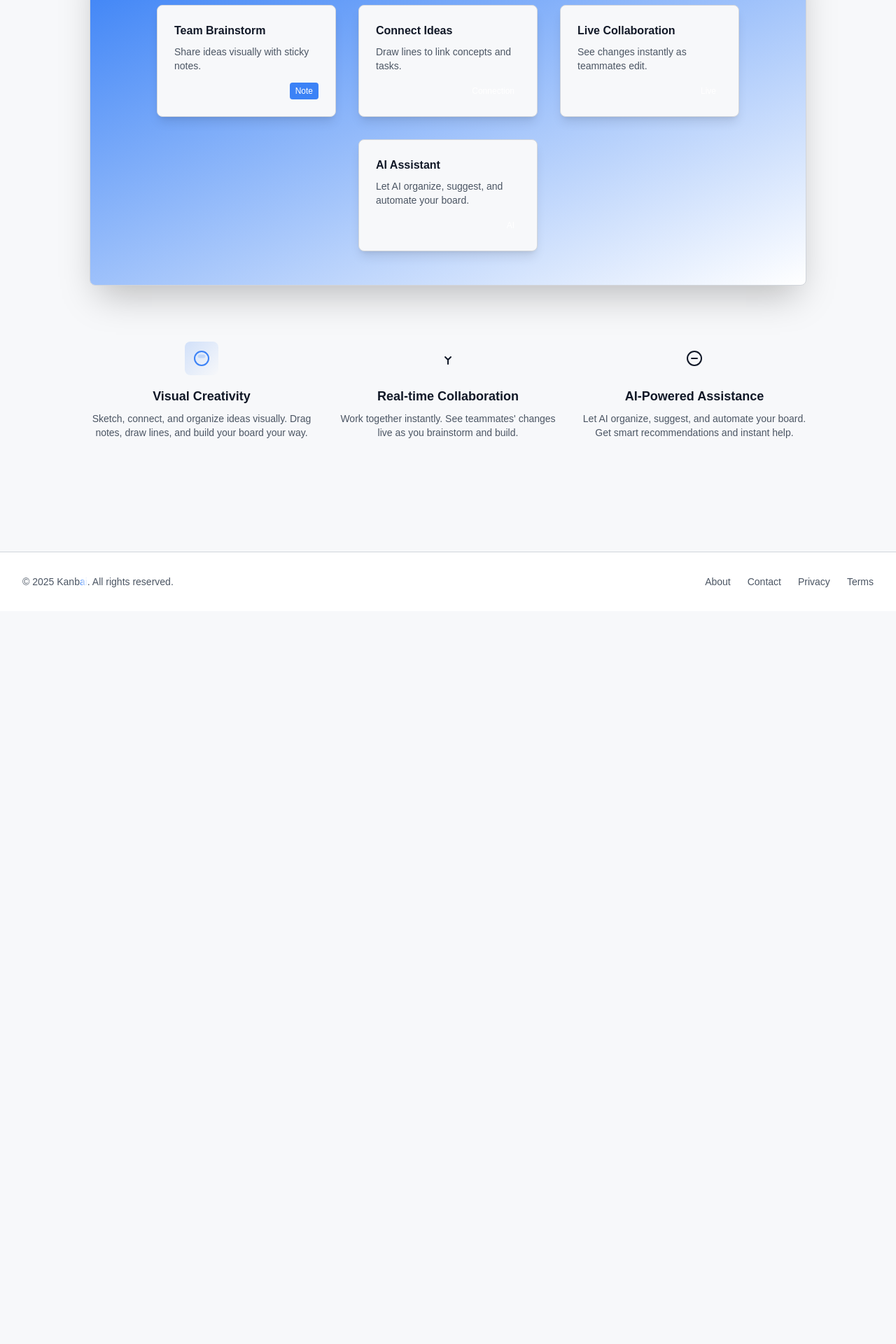
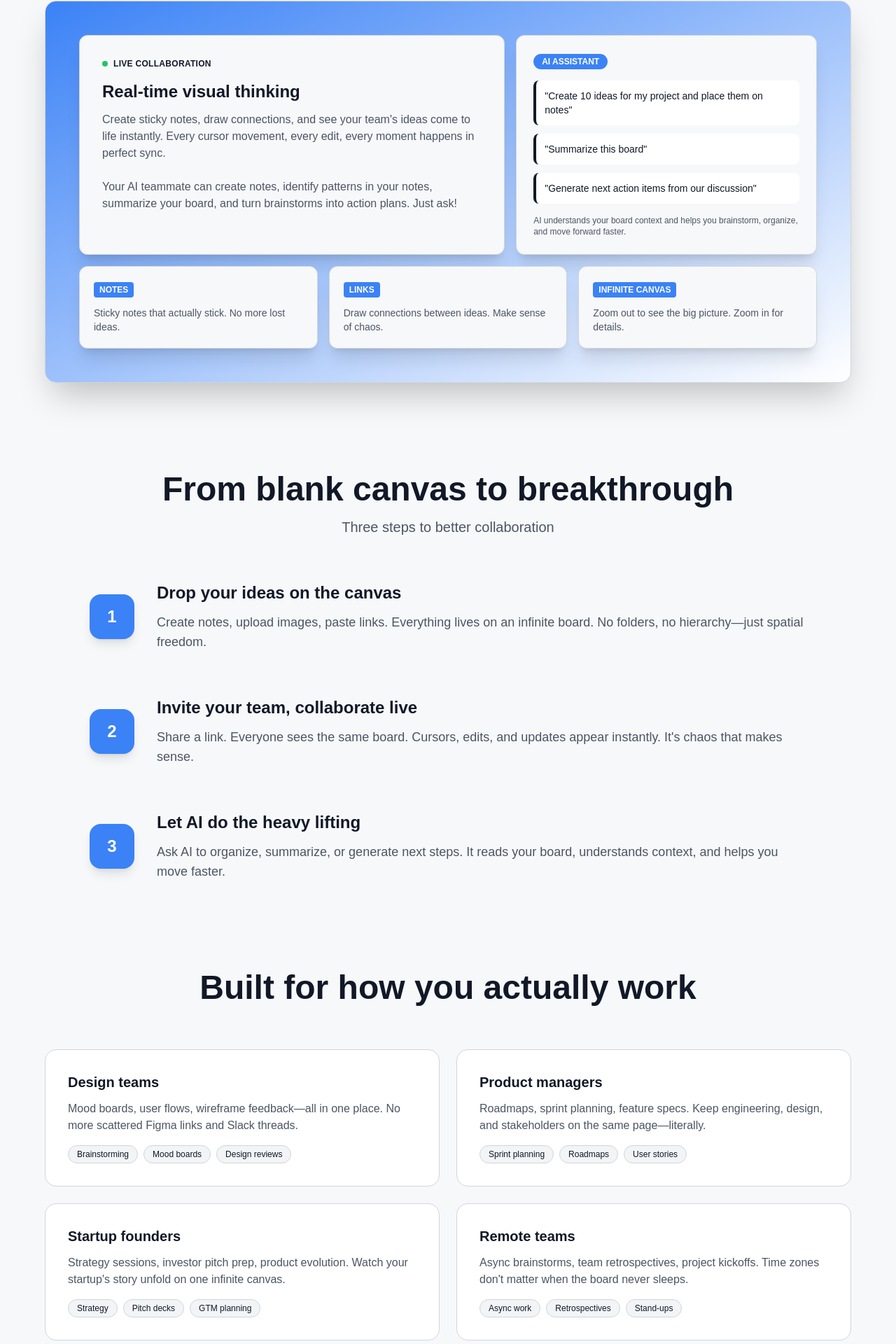
Before and after one commit to chvlpont/flowai, a Next.js app: page / in a window 1280 px wide. Shown: the part 660-2580 px from the top of the page at 70% size. Before the commit the page ends 1533 px from the top, so only its background shows below. Built offline with nearby package versions, Linux system fonts and the light colour scheme; no server answers.

Commit message:
update landing

```diff
--- a/app/page.tsx
+++ b/app/page.tsx
@@ -52,7 +52,7 @@ const HomePageContent = () => {
               {user ? (
                 <Link
                   href="/boards"
-                  className="px-5 py-2.5 bg-surface hover:bg-surface-muted border border-border hover:border-primary text-text-primary font-semibold rounded-xl transition-all"
+                  className="px-5 py-2.5 bg-surface hover:bg-muted border border-border hover:border-primary text-text-primary font-semibold rounded-xl transition-all"
                 >
                   Dashboard
                 </Link>
@@ -66,7 +66,7 @@ const HomePageContent = () => {
                   </button>
                   <button
                     onClick={() => setIsSignupOpen(true)}
-                    className="px-5 py-2.5 bg-primary hover:from-primary-hover hover:to-accent-purple text-white font-medium rounded-md transition-all duration-300 shadow-lg"
+                    className="px-5 py-2.5 bg-linear-to-r from-primary to-accent-purple hover:from-primary-hover hover:to-accent-purple text-white font-medium rounded-md transition-all duration-300 shadow-lg"
                   >
                     Get started
                   </button>
@@ -75,7 +75,7 @@ const HomePageContent = () => {
               {/* Theme Toggle Button - now next to Log in and Get started */}
               <button
                 onClick={() => setTheme(theme === "dark" ? "light" : "dark")}
-                className="p-2 text-text-secondary hover:text-text-primary hover:bg-surface-muted rounded-lg transition-all border border-transparent hover:border-border"
+                className="p-2 text-text-secondary hover:text-text-primary hover:bg-muted rounded-lg transition-all border border-transparent hover:border-border"
                 aria-label="Toggle theme"
               >
                 {theme === "dark" ? (
@@ -92,185 +92,313 @@ const HomePageContent = () => {
       {/* Hero Section */}
       <main className="flex-1 px-4 py-16 sm:py-24">
         <div className="max-w-7xl mx-auto">
-          <div className="text-center max-w-4xl mx-auto mb-16">
-            {/* Headline */}
-            <h1 className="text-4xl sm:text-5xl lg:text-6xl font-bold text-text-primary mb-6 leading-tight">
-              The next-gen AI collaboration board for creative teams
+          {/* Hero Content */}
+          <div className="text-center max-w-4xl mx-auto mb-20">
+            <h1 className="text-5xl sm:text-6xl lg:text-7xl font-bold text-text-primary mb-8 leading-[1.1]">
+              Think together.
+              <br />
+              Build faster.
             </h1>
 
-            {/* Subheadline */}
-            <p className="text-lg sm:text-xl text-text-secondary mb-8 max-w-2xl mx-auto leading-relaxed">
-              Collaborate visually, brainstorm ideas, and organize your workflow
-              together. Drag notes, connect concepts, and let AI help automate
-              and enhance your team's creativity—all in real time.
+            <p className="text-xl sm:text-2xl text-text-secondary mb-10 max-w-3xl mx-auto leading-relaxed font-light">
+              An infinite canvas where your team's best work happens. Drop
+              ideas, connect dots, let AI amplify your thinking.
             </p>
 
-            {/* CTA Button */}
-            <div className="flex justify-center items-center mb-4">
+            <div className="flex flex-col sm:flex-row justify-center items-center gap-4 mb-8">
               <button
                 onClick={() => setIsSignupOpen(true)}
-                className="px-8 py-3.5 bg-primary hover:from-primary-hover hover:to-accent-green text-white font-semibold rounded-md transition-all duration-300 shadow-lg text-base"
+                className="cursor-pointer px-8 py-4 bg-primary hover:bg-primary-hover text-white font-semibold rounded-lg transition-all duration-300 shadow-lg text-lg"
               >
-                Sign up - it's free!
+                Start collaborating free
               </button>
+            </div>
+
+            <p className="text-sm text-text-secondary">
+              No credit card • No setup time • Invite your team in seconds
+            </p>
+          </div>
+
+          {/* Interactive Demo Preview */}
+          <div className="max-w-6xl mx-auto mb-32">
+            <div className="bg-surface rounded-2xl shadow-2xl overflow-hidden border border-border">
+              <div className="relative bg-linear-to-br from-primary via-accent-purple to-accent-green p-12 min-h-[500px]">
+                {/* Asymmetric grid layout for more dynamic feel */}
+                <div className="grid grid-cols-12 gap-4 h-full">
+                  {/* Large feature card */}
+                  <div className="col-span-12 md:col-span-7 bg-background rounded-xl p-8 shadow-xl border border-border flex flex-col justify-between">
+                    <div>
+                      <div className="flex items-center gap-2 mb-4">
+                        <div className="w-2 h-2 rounded-full bg-green"></div>
+                        <span className="text-xs font-semibold text-text-primary uppercase tracking-wide">
+                          Live collaboration
+                        </span>
+                      </div>
+                      <h3 className="text-2xl font-bold text-text-primary mb-3">
+                        Real-time visual thinking
+                      </h3>
+                      <p className="text-text-secondary mb-6">
+                        Create sticky notes, draw connections, and see your
+                        team's ideas come to life instantly. Every cursor
+                        movement, every edit, every moment happens in perfect
+                        sync.
+                      </p>
+                      <p className="text-text-secondary mb-6">
+                        Your AI teammate can create notes, identify patterns in
+                        your notes, summarize your board, and turn brainstorms
+                        into action plans. Just ask!
+                      </p>
                     </div>
                   </div>
 
-          {/* Product Preview - Collaboration board */}
-          <div className="max-w-5xl mx-auto">
-            <div className="bg-surface rounded-lg shadow-2xl overflow-hidden border border-border">
-              {/* Browser-like header */}
-              <div className="bg-surface-muted border-b border-border px-4 py-3 flex items-center gap-2">
-                <div className="flex gap-2">
-                  <div className="w-3 h-3 rounded-full bg-red-400"></div>
-                  <div className="w-3 h-3 rounded-full bg-yellow-400"></div>
-                  <div className="w-3 h-3 rounded-full bg-accent-green"></div>
+                  {/* AI card */}
+                  <div className="col-span-12 md:col-span-5 bg-background rounded-xl p-6 shadow-xl border border-border">
+                    <div className="mb-4">
+                      <span className="text-xs bg-primary text-white px-3 py-1 rounded-full font-semibold">
+                        AI ASSISTANT
+                      </span>
+                    </div>
+                    <div className="space-y-3 mb-4">
+                      <div className="bg-surface rounded-lg p-3 border-l-4 border-accent-orange">
+                        <p className="text-sm font-medium text-text-primary">
+                          "Create 10 ideas for my project and place them on
+                          notes"
+                        </p>
+                      </div>
+                      <div className="bg-surface rounded-lg p-3 border-l-4 border-accent-purple">
+                        <p className="text-sm font-medium text-text-primary">
+                          "Summarize this board"
+                        </p>
+                      </div>
+                      <div className="bg-surface rounded-lg p-3 border-l-4 border-accent-green">
+                        <p className="text-sm font-medium text-text-primary">
+                          "Generate next action items from our discussion"
+                        </p>
                       </div>
                     </div>
-
-              {/* Visual Collaboration Board Preview */}
-              <div className="bg-linear-to-br from-primary via-accent-purple to-accent-green p-8 sm:p-12">
-                <div className="flex flex-wrap gap-8 justify-center items-center">
-                  {/* Sticky Notes */}
-                  <div className="bg-background rounded-lg p-6 shadow-lg border border-border w-64 h-40 flex flex-col justify-between">
-                    <div>
-                      <h3 className="font-semibold text-text-primary mb-2 text-base">
-                        Team Brainstorm
-                      </h3>
-                      <p className="text-text-secondary text-sm">
-                        Share ideas visually with sticky notes.
+                    <p className="text-xs text-text-secondary">
+                      AI understands your board context and helps you
+                      brainstorm, organize, and move forward faster.
                     </p>
                   </div>
-                    <span className="text-xs bg-primary text-white px-2 py-1 rounded self-end">
-                      Note
+
+                  {/* Quick action cards */}
+                  <div className="col-span-6 md:col-span-4 bg-background rounded-xl p-5 shadow-xl border border-border">
+                    <div className="mb-3">
+                      <span className="text-xs bg-primary text-white px-2 py-1 rounded font-semibold">
+                        NOTES
                       </span>
                     </div>
-                  {/* Connections */}
-                  <div className="bg-background rounded-lg p-6 shadow-lg border border-border w-64 h-40 flex flex-col justify-between">
-                    <div>
-                      <h3 className="font-semibold text-text-primary mb-2 text-base">
-                        Connect Ideas
-                      </h3>
-                      <p className="text-text-secondary text-sm">
-                        Draw lines to link concepts and tasks.
+                    <p className="text-sm text-text-secondary">
+                      Sticky notes that actually stick. No more lost ideas.
                     </p>
                   </div>
-                    <span className="text-xs bg-accent-purple text-white px-2 py-1 rounded self-end">
-                      Connection
+
+                  <div className="col-span-6 md:col-span-4 bg-background rounded-xl p-5 shadow-xl border border-border">
+                    <div className="mb-3">
+                      <span className="text-xs bg-primary text-white px-2 py-1 rounded font-semibold">
+                        LINKS
                       </span>
                     </div>
-                  {/* Real-time Collaboration */}
-                  <div className="bg-background rounded-lg p-6 shadow-lg border border-border w-64 h-40 flex flex-col justify-between">
-                    <div>
-                      <h3 className="font-semibold text-text-primary mb-2 text-base">
-                        Live Collaboration
-                      </h3>
-                      <p className="text-text-secondary text-sm">
-                        See changes instantly as teammates edit.
+                    <p className="text-sm text-text-secondary">
+                      Draw connections between ideas. Make sense of chaos.
                     </p>
                   </div>
-                    <span className="text-xs bg-accent-green text-white px-2 py-1 rounded self-end">
-                      Live
+
+                  <div className="col-span-12 md:col-span-4 bg-background rounded-xl p-5 shadow-xl border border-border">
+                    <div className="mb-3">
+                      <span className="text-xs bg-primary text-white px-2 py-1 rounded font-semibold">
+                        INFINITE CANVAS
                       </span>
                     </div>
-                  {/* AI Assistant */}
-                  <div className="bg-background rounded-lg p-6 shadow-lg border border-border w-64 h-40 flex flex-col justify-between">
-                    <div>
-                      <h3 className="font-semibold text-text-primary mb-2 text-base">
-                        AI Assistant
-                      </h3>
-                      <p className="text-text-secondary text-sm">
-                        Let AI organize, suggest, and automate your board.
+                    <p className="text-sm text-text-secondary">
+                      Zoom out to see the big picture. Zoom in for details.
                     </p>
-                    </div>
-                    <span className="text-xs bg-accent-orange text-white px-2 py-1 rounded self-end">
-                      AI
-                    </span>
                   </div>
                 </div>
               </div>
             </div>
           </div>
 
-          {/* Feature highlights */}
-          <div className="grid grid-cols-1 md:grid-cols-3 gap-8 max-w-5xl mx-auto mt-20">
-            <div className="text-center">
-              <div className="w-12 h-12 bg-linear-to-br from-primary/20 to-accent-purple/20 rounded-lg flex items-center justify-center mx-auto mb-4">
-                <svg
-                  className="w-6 h-6 text-primary"
-                  fill="none"
-                  stroke="currentColor"
-                  viewBox="0 0 24 24"
-                >
-                  <circle cx="12" cy="12" r="10" strokeWidth="2" />
-                  <rect
-                    x="7"
-                    y="7"
-                    width="10"
-                    height="4"
-                    rx="2"
-                    fill="currentColor"
-                    opacity="0.2"
-                  />
-                </svg>
-              </div>
-              <h3 className="font-semibold text-text-primary mb-2 text-lg">
-                Visual Creativity
-              </h3>
-              <p className="text-text-secondary text-sm">
-                Sketch, connect, and organize ideas visually. Drag notes, draw
-                lines, and build your board your way.
+          {/* How it works - Step by step */}
+          <div className="max-w-5xl mx-auto mb-32">
+            <div className="text-center mb-16">
+              <h2 className="text-4xl sm:text-5xl font-bold text-text-primary mb-4">
+                From blank canvas to breakthrough
+              </h2>
+              <p className="text-xl text-text-secondary">
+                Three steps to better collaboration
               </p>
             </div>
-            <div className="text-center">
-              <div className="w-12 h-12 bg-linear-to-br from-accent-purple/20 to-accent-purple/20 rounded-lg flex items-center justify-center mx-auto mb-4">
-                <svg
-                  className="w-6 h-6 text-accent-purple"
-                  fill="none"
-                  stroke="currentColor"
-                  viewBox="0 0 24 24"
-                >
-                  <path
-                    strokeLinecap="round"
-                    strokeLinejoin="round"
-                    strokeWidth={2}
-                    d="M12 20v-6m0 0l-4-4m4 4l4-4"
-                  />
-                </svg>
+
+            <div className="space-y-16">
+              {/* Step 1 */}
+              <div className="flex flex-col md:flex-row items-center gap-8">
+                <div className="flex-shrink-0 w-16 h-16 bg-primary text-white rounded-2xl flex items-center justify-center text-2xl font-bold shadow-lg">
+                  1
                 </div>
-              <h3 className="font-semibold text-text-primary mb-2 text-lg">
-                Real-time Collaboration
+                <div className="flex-1">
+                  <h3 className="text-2xl font-bold text-text-primary mb-3">
+                    Drop your ideas on the canvas
                   </h3>
-              <p className="text-text-secondary text-sm">
-                Work together instantly. See teammates' changes live as you
-                brainstorm and build.
+                  <p className="text-lg text-text-secondary">
+                    Create notes, upload images, paste links. Everything lives
+                    on an infinite board. No folders, no hierarchy—just spatial
+                    freedom.
                   </p>
                 </div>
-            <div className="text-center">
-              <div className="w-12 h-12 bg-linear-to-br from-accent-green/20 to-accent-green/20 rounded-lg flex items-center justify-center mx-auto mb-4">
-                <svg
-                  className="w-6 h-6 text-accent-green"
-                  fill="none"
-                  stroke="currentColor"
-                  viewBox="0 0 24 24"
-                >
-                  <circle cx="12" cy="12" r="10" strokeWidth="2" />
-                  <path
-                    strokeLinecap="round"
-                    strokeLinejoin="round"
-                    strokeWidth={2}
-                    d="M8 12h8"
-                  />
-                </svg>
               </div>
-              <h3 className="font-semibold text-text-primary mb-2 text-lg">
-                AI-Powered Assistance
+
+              {/* Step 2 */}
+              <div className="flex flex-col md:flex-row items-center gap-8">
+                <div className="flex-shrink-0 w-16 h-16 bg-primary text-white rounded-2xl flex items-center justify-center text-2xl font-bold shadow-lg">
+                  2
+                </div>
+                <div className="flex-1">
+                  <h3 className="text-2xl font-bold text-text-primary mb-3">
+                    Invite your team, collaborate live
                   </h3>
-              <p className="text-text-secondary text-sm">
-                Let AI organize, suggest, and automate your board. Get smart
-                recommendations and instant help.
+                  <p className="text-lg text-text-secondary">
+                    Share a link. Everyone sees the same board. Cursors, edits,
+                    and updates appear instantly. It's chaos that makes sense.
                   </p>
                 </div>
+              </div>
+
+              {/* Step 3 */}
+              <div className="flex flex-col md:flex-row items-center gap-8">
+                <div className="flex-shrink-0 w-16 h-16 bg-primary text-white rounded-2xl flex items-center justify-center text-2xl font-bold shadow-lg">
+                  3
+                </div>
+                <div className="flex-1">
+                  <h3 className="text-2xl font-bold text-text-primary mb-3">
+                    Let AI do the heavy lifting
+                  </h3>
+                  <p className="text-lg text-text-secondary">
+                    Ask AI to organize, summarize, or generate next steps. It
+                    reads your board, understands context, and helps you move
+                    faster.
+                  </p>
+                </div>
+              </div>
+            </div>
+          </div>
+
+          {/* Use cases - Concrete examples */}
+          <div className="max-w-6xl mx-auto mb-32">
+            <div className="text-center mb-16">
+              <h2 className="text-4xl sm:text-5xl font-bold text-text-primary mb-4">
+                Built for how you actually work
+              </h2>
+            </div>
+
+            <div className="grid grid-cols-1 md:grid-cols-2 gap-6">
+              <div className="bg-surface border border-border rounded-2xl p-8 hover:shadow-xl transition-shadow">
+                <h3 className="text-xl font-bold text-text-primary mb-3">
+                  Design teams
+                </h3>
+                <p className="text-text-secondary mb-4">
+                  Mood boards, user flows, wireframe feedback—all in one place.
+                  No more scattered Figma links and Slack threads.
+                </p>
+                <div className="flex flex-wrap gap-2">
+                  <span className="text-xs bg-muted border border-border text-text-primary px-3 py-1 rounded-full font-medium">
+                    Brainstorming
+                  </span>
+                  <span className="text-xs bg-muted border border-border text-text-primary px-3 py-1 rounded-full font-medium">
+                    Mood boards
+                  </span>
+                  <span className="text-xs bg-muted border border-border text-text-primary px-3 py-1 rounded-full font-medium">
+                    Design reviews
+                  </span>
+                </div>
+              </div>
+
+              <div className="bg-surface border border-border rounded-2xl p-8 hover:shadow-xl transition-shadow">
+                <h3 className="text-xl font-bold text-text-primary mb-3">
+                  Product managers
+                </h3>
+                <p className="text-text-secondary mb-4">
+                  Roadmaps, sprint planning, feature specs. Keep engineering,
+                  design, and stakeholders on the same page—literally.
+                </p>
+                <div className="flex flex-wrap gap-2">
+                  <span className="text-xs bg-muted border border-border text-text-primary px-3 py-1 rounded-full font-medium">
+                    Sprint planning
+                  </span>
+                  <span className="text-xs bg-muted border border-border text-text-primary px-3 py-1 rounded-full font-medium">
+                    Roadmaps
+                  </span>
+                  <span className="text-xs bg-muted border border-border text-text-primary px-3 py-1 rounded-full font-medium">
+                    User stories
+                  </span>
+                </div>
+              </div>
+
+              <div className="bg-surface border border-border rounded-2xl p-8 hover:shadow-xl transition-shadow">
+                <h3 className="text-xl font-bold text-text-primary mb-3">
+                  Startup founders
+                </h3>
+                <p className="text-text-secondary mb-4">
+                  Strategy sessions, investor pitch prep, product evolution.
+                  Watch your startup's story unfold on one infinite canvas.
+                </p>
+                <div className="flex flex-wrap gap-2">
+                  <span className="text-xs bg-muted border border-border text-text-primary px-3 py-1 rounded-full font-medium">
+                    Strategy
+                  </span>
+                  <span className="text-xs bg-muted border border-border text-text-primary px-3 py-1 rounded-full font-medium">
+                    Pitch decks
+                  </span>
+                  <span className="text-xs bg-muted border border-border text-text-primary px-3 py-1 rounded-full font-medium">
+                    GTM planning
+                  </span>
+                </div>
+              </div>
+
+              <div className="bg-surface border border-border rounded-2xl p-8 hover:shadow-xl transition-shadow">
+                <h3 className="text-xl font-bold text-text-primary mb-3">
+                  Remote teams
+                </h3>
+                <p className="text-text-secondary mb-4">
+                  Async brainstorms, team retrospectives, project kickoffs. Time
+                  zones don't matter when the board never sleeps.
+                </p>
+                <div className="flex flex-wrap gap-2">
+                  <span className="text-xs bg-muted border border-border text-text-primary px-3 py-1 rounded-full font-medium">
+                    Async work
+                  </span>
+                  <span className="text-xs bg-muted border border-border text-text-primary px-3 py-1 rounded-full font-medium">
+                    Retrospectives
+                  </span>
+                  <span className="text-xs bg-muted border border-border text-text-primary px-3 py-1 rounded-full font-medium">
+                    Stand-ups
+                  </span>
+                </div>
+              </div>
+            </div>
+          </div>
+
+          {/* Final CTA */}
+          <div className="max-w-4xl mx-auto text-center bg-surface border border-border rounded-3xl p-12 shadow-xl">
+            <h2 className="text-4xl sm:text-5xl font-bold text-text-primary mb-6">
+              Stop talking about ideas.
+              <br />
+              Start building them.
+            </h2>
+            <p className="text-xl text-text-secondary mb-8">
+              Join teams who've ditched endless meetings for visual
+              collaboration that actually works.
+            </p>
+            <button
+              onClick={() => setIsSignupOpen(true)}
+              className="cursor-pointer px-10 py-4 bg-primary hover:bg-primary-hover text-white font-semibold rounded-lg transition-all duration-300 shadow-lg text-lg"
+            >
+              Create your first board—free
+            </button>
+            <p className="text-sm text-text-secondary mt-6">
+              Free forever for personal use • Upgrade when your team grows
+            </p>
           </div>
         </div>
       </main>
```
Lines whose indentation alone changed are shown as unchanged.
